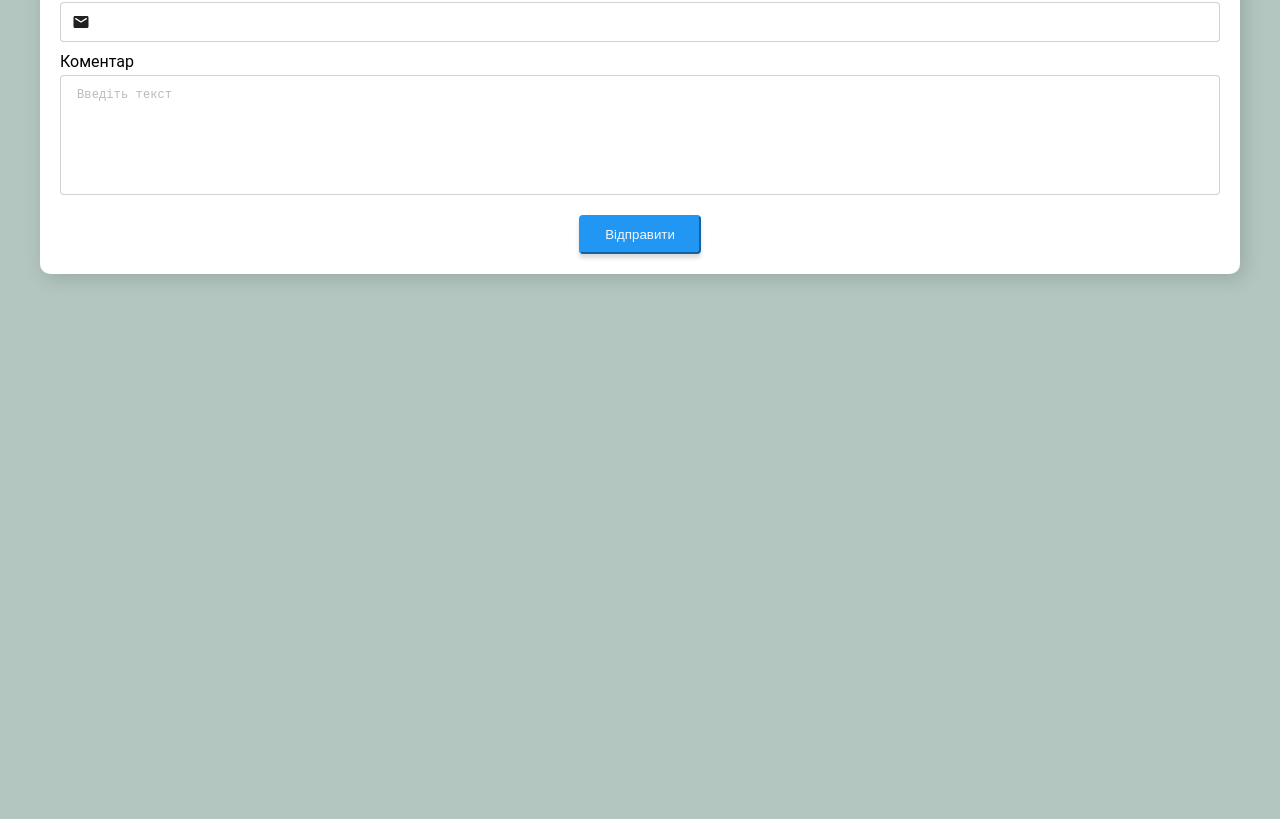
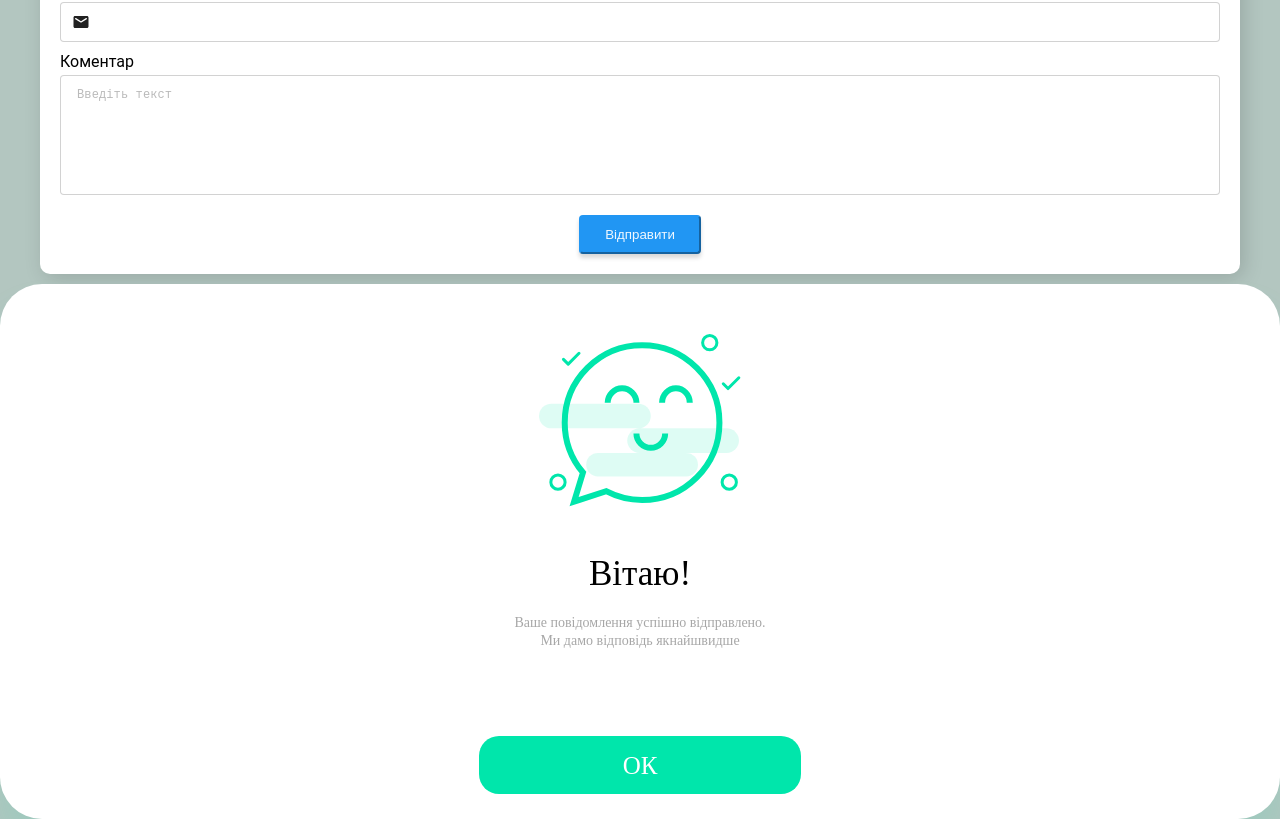
Before and after one commit to IamIrynaPopova/web-app-telegram, a React (Create React App) app: page / in a window 1280 px wide. Shown: the part 227-1046 px from the top of the page. Before the commit the page ends 800 px from the top, so only its background shows below. Built offline with nearby package versions, Linux system fonts and the light colour scheme.

Commit message:
ADDED popup

```diff
--- a/src/App.js
+++ b/src/App.js
@@ -1,10 +1,12 @@
 import "./App.css";
 import Form from "./components/Form/Form";
+import Popup from "./components/Popup/Popup";
 
 function App() {
   return (
     <div className="App">
-    <Form/>
+      <Form />
+      <Popup/>
     </div>
   );
 }
--- /dev/null
+++ b/src/components/Icons/PopupIcon.js
@@ -0,0 +1,95 @@
+const PopupIcon = () => {
+        return (
+          <svg
+            xmlns="http://www.w3.org/2000/svg"
+            width="202"
+            height="173"
+            viewBox="0 0 202 173"
+            fill="none"
+          >
+            <path
+              d="M67.1811 157.185C77.909 162.815 90.121 166 103.077 166C145.801 166 180.436 131.365 180.436 88.641C180.436 45.9168 145.801 11.282 103.077 11.282C60.3527 11.282 25.718 45.9168 25.718 88.641C25.718 107.662 32.583 125.08 43.9705 138.552L36.7835 162.125L35.1028 167.638L40.5825 165.852L67.1811 157.185Z"
+              stroke="#00E6AB"
+              stroke-width="6"
+            />
+            <path
+              d="M97.4359 68.641C97.4359 60.8202 90.8978 54.282 83.0769 54.282C75.2561 54.282 68.718 60.8202 68.718 68.641"
+              stroke="#00E6AB"
+              stroke-width="6"
+            />
+            <path
+              d="M150.769 68.641C150.769 60.8202 144.465 54.282 136.923 54.282C129.382 54.282 123.077 60.8202 123.077 68.641"
+              stroke="#00E6AB"
+              stroke-width="6"
+            />
+            <path
+              d="M126.154 99.4103C126.154 107.231 119.616 113.769 111.795 113.769C103.974 113.769 97.4359 107.231 97.4359 99.4103"
+              stroke="#00E6AB"
+              stroke-width="6"
+            />
+            <rect
+              y="69.6667"
+              width="111.795"
+              height="24.6154"
+              rx="12.3077"
+              fill="#00E6AB"
+              fill-opacity="0.13"
+            />
+            <rect
+              x="88.2051"
+              y="94.282"
+              width="111.795"
+              height="24.6154"
+              rx="12.3077"
+              fill="#00E6AB"
+              fill-opacity="0.13"
+            />
+            <rect
+              x="47.1795"
+              y="118.897"
+              width="111.795"
+              height="23.5897"
+              rx="11.7949"
+              fill="#00E6AB"
+              fill-opacity="0.13"
+            />
+            <path
+              d="M24.4542 25.3357L29.2101 30.0916L40.0174 19.2843"
+              stroke="#00E6AB"
+              stroke-width="3"
+              stroke-linecap="round"
+              stroke-linejoin="round"
+            />
+            <path
+              d="M184.279 49.7899L189.035 54.5457L199.843 43.7384"
+              stroke="#00E6AB"
+              stroke-width="3"
+              stroke-linecap="round"
+              stroke-linejoin="round"
+            />
+            <circle
+              cx="170.769"
+              cy="8.64103"
+              r="7.14103"
+              stroke="#00E6AB"
+              stroke-width="3"
+            />
+            <circle
+              cx="18.9744"
+              cy="148.128"
+              r="7.14103"
+              stroke="#00E6AB"
+              stroke-width="3"
+            />
+            <circle
+              cx="190.256"
+              cy="148.128"
+              r="7.14103"
+              stroke="#00E6AB"
+              stroke-width="3"
+            />
+          </svg>
+        );
+}
+
+export default PopupIcon;
--- /dev/null
+++ b/src/components/Popup/Popup.js
@@ -0,0 +1,26 @@
+import css from "./Popup.module.css";
+import PopupIcon from "../Icons/PopupIcon";
+
+const Popup = () => {
+  return (
+    <div className={css.popup}>
+      <div className={css.popup__icon}>
+        <PopupIcon />
+      </div>
+      <div className={css.popup__conteiner}>
+        <div className={css.popup__title__wrapper}>
+          <p className={css.popup__title}>Вітаю!</p>
+        </div>
+        <div className={css.popup__text__wrapper}>
+          <p className={css.popup__text}>
+            Ваше повідомлення успішно відправлено.<br></br>Ми дамо відповідь
+            якнайшвидше
+          </p>
+        </div>
+        <button className={css.popup__button}>ОК</button>
+      </div>
+    </div>
+  );
+};
+
+export default Popup;
--- /dev/null
+++ b/src/components/Popup/Popup.module.css
@@ -0,0 +1,61 @@
+.popup {
+  width: 100%;
+  position: relative;
+  height: 535px;
+  flex-shrink: 0;
+  border-radius: 42px;
+  background: #ffffff;
+  box-shadow: 0px 30px 40px 0px #00e6ab1f;
+}
+.popup__icon {
+  position: absolute;
+  top: 50px;
+  left: calc(50% - 101px);
+}
+.popup__conteiner {
+  position: relative;
+  top: 270px;
+}
+.popup__title__wrapper {
+  padding: 0 107px;
+  margin-bottom: 20px;
+}
+.popup__title {
+  color: #000;
+  text-align: center;
+  font-family: Sofia Pro;
+  font-size: 35px;
+  font-style: normal;
+  font-weight: 400;
+  line-height: normal;
+}
+
+.popup__text__wrapper {
+  padding: 0 70px;
+  margin-bottom: 86px;
+}
+.popup__text {
+  color: #a7a7a7;
+  text-align: center;
+  font-family: Sofia Pro;
+  font-size: 14px;
+  font-style: normal;
+  font-weight: 400;
+  line-height: 1.28;
+}
+.popup__button {
+  color: #ffffff;
+  padding: 16px 131px;
+  margin: auto;
+  display: flex;
+  justify-content: center;
+  font-family: Sofia Pro;
+  font-size: 25px;
+  font-weight: 400;
+  width: 322px;
+  height: 58px;
+  border-radius: 20px;
+  border: none;
+  cursor: pointer;
+  background: var(--00-e-6-ab, #00e6ab);
+}
```
